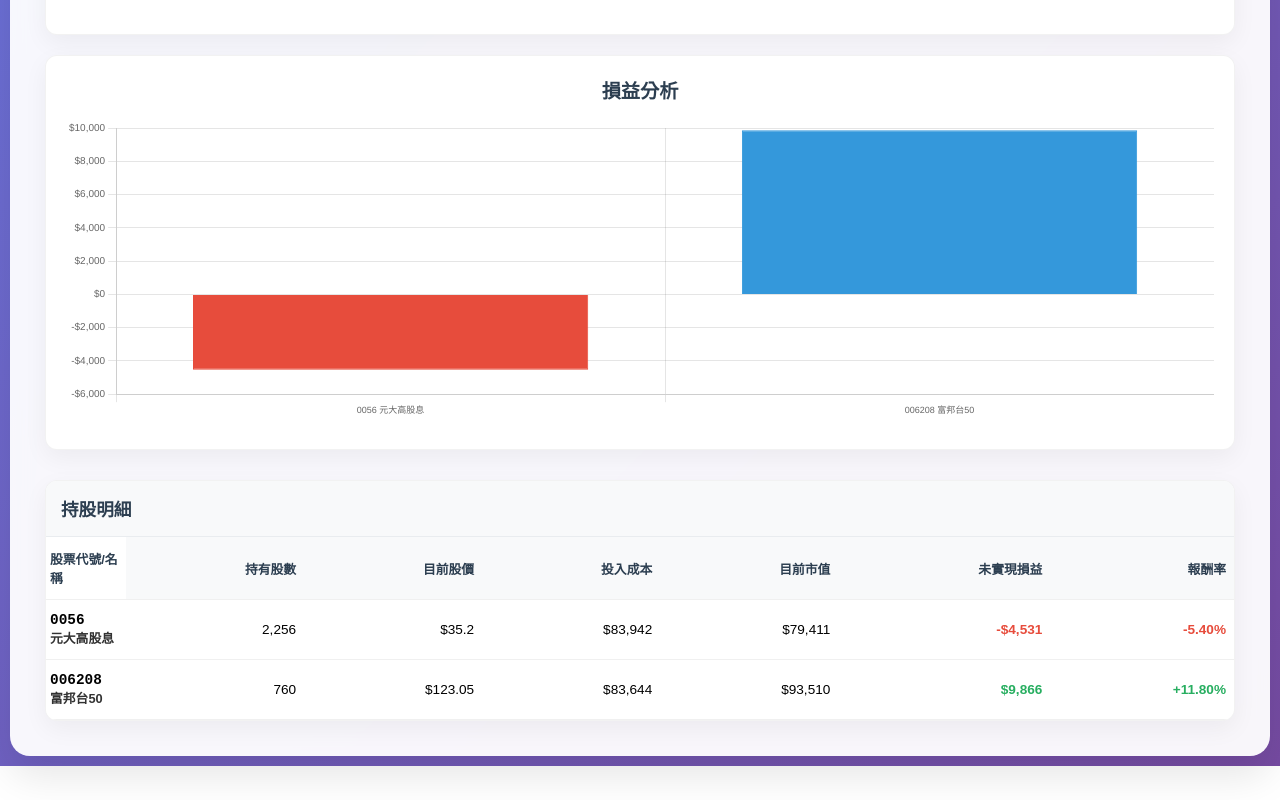
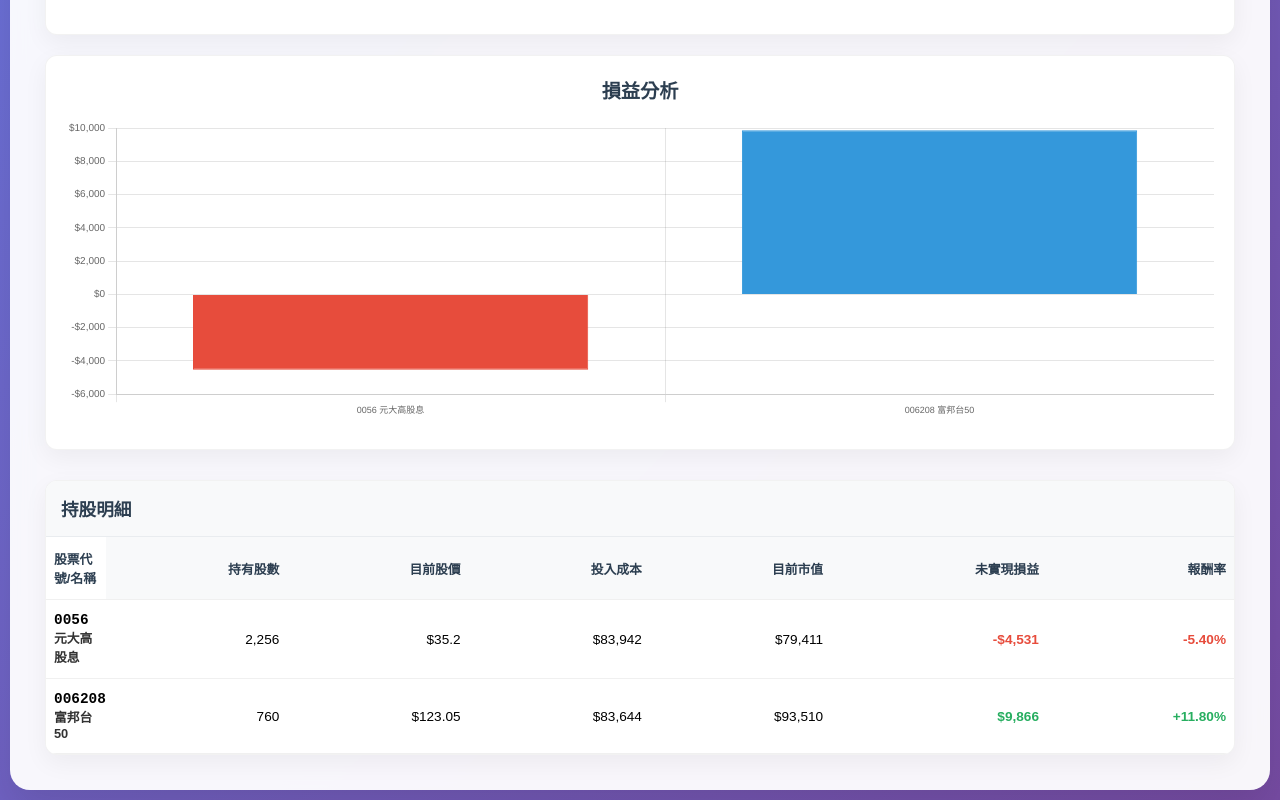
Before and after one commit to crystalarcx/stock, a plain HTML site: page allstock.html in a window 1280 px wide. Shown: the part 894-1694 px from the top of the page. Before the commit the page ends 1660 px from the top, so only its background shows below. Drawn offline with nearby package versions, Linux system fonts and the light colour scheme; no server answers.

Commit message:
Update allstock.html

```diff
--- a/allstock.html
+++ b/allstock.html
@@ -362,15 +362,14 @@
             min-width: 120px;
         }
 
-        /* 只針對持股明細表格的首欄 */
+       /* 持股明細表格首欄寬度設定 */
         .holdings-table th:first-child,
         .holdings-table td:first-child {
-            min-width: 80px;
-            max-width: 80px;
-            width: 80px;
+            min-width: 60px;
+            max-width: 60px;
+            width: 60px;
             overflow: visible;
             white-space: normal;
-            padding: 12px 4px;  /* 減少左右padding */
         }
 
         th {
```
